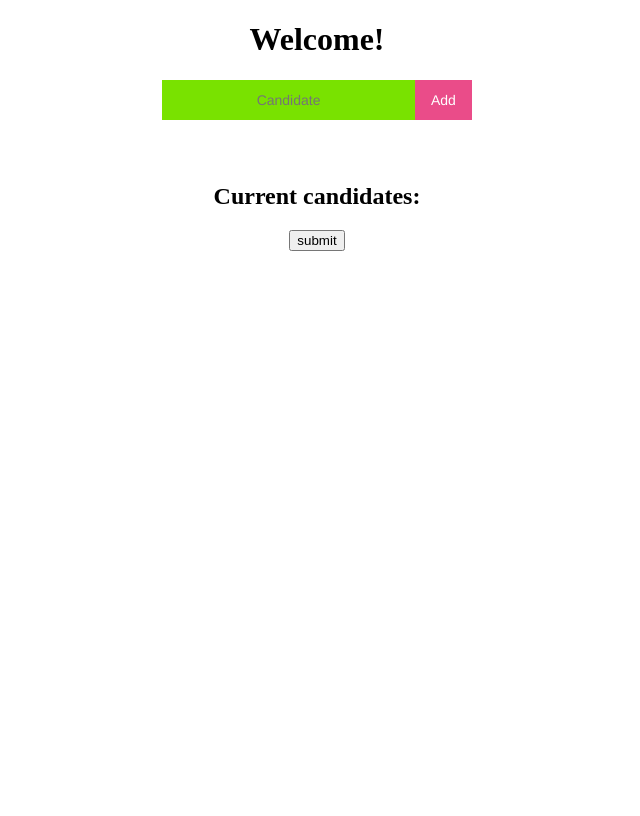
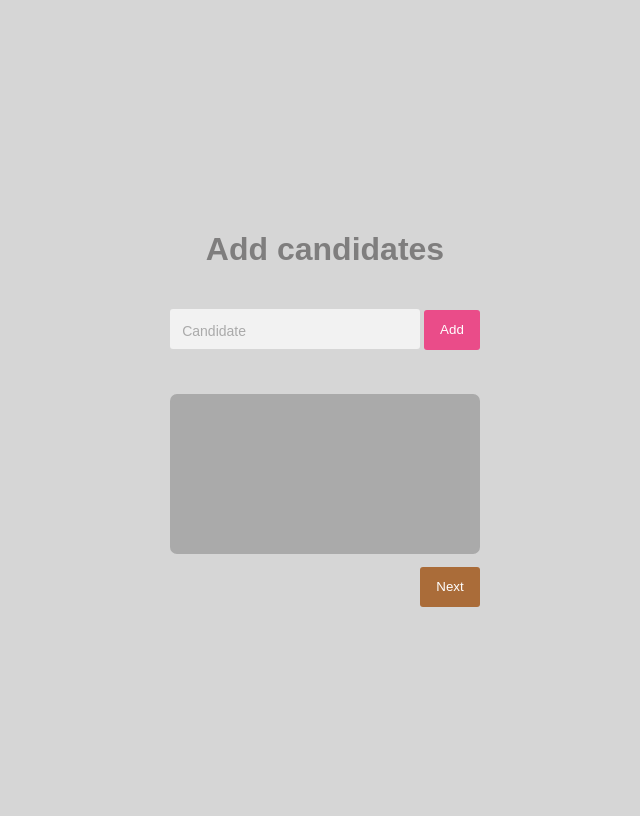
Before and after one commit to comsoc-amsterdam/comsoc, a Flask app: page / in a window 1280 px wide. Shown: the whole page, without its empty margins (323-963 px from the left). Run offline with Flask 2, Linux system fonts and the light colour scheme.

Commit message:
New design

```diff
--- a/WebApp/static/style.css
+++ b/WebApp/static/style.css
@@ -1,21 +1,81 @@
 body {
-    text-align: center;
+  width: 100vw;
+  height: 100vh;
+  display: flex;
+  flex-direction: column;
+  justify-content: center;
+  align-items: center;
+  font-family: sans-serif;
+  font-size: 16px;
+  background-color: #D6D6D6;
 }
 
-#input-stuff {
-    margin-bottom: 5%;
+h1 {
+  color: #7F7E7E;
 }
 
-.button-1, .button-2 {
-  background-color: #EA4C89;
+*, *::before, *::after {
+  box-sizing: border-box;
+}
+
+
+.custom-field {
+  position: relative;
+  font-size: 14px;
+  border-top: 20px solid transparent;
+  margin-bottom: 5px;
+  --field-padding: 12px;
+}
+
+.custom-field input {
+  border: none;
+  -webkit-appearance: none;
+  -ms-appearance: none;
+  -moz-appearance: none;
+  appearance: none;
+  background: #f2f2f2;
+  padding: var(--field-padding);
+  border-radius: 3px;
+  width: 250px;
+  outline: none;
+  font-size: 14px;
+}
+
+.custom-field .placeholder {
+  position: absolute;
+  left: var(--field-padding);
+  width: calc(100% - (var(--field-padding) * 2));
+  overflow: hidden;
+  white-space: nowrap;
+  text-overflow: ellipsis;
+  top: 22px;
+  line-height: 100%;
+  transform: translateY(-50%);
+  color: #aaa;
+  transition:
+    top 0.3s ease,
+    color 0.3s ease,
+    font-size 0.3s ease;
+}
+
+.custom-field input.dirty + .placeholder,
+.custom-field input:focus + .placeholder,
+.custom-field input:not(:placeholder-shown) + .placeholder {
+  top: -10px;
+  font-size: 10px;
+  color: #222;
+}
+
+button {
+  white-space: break-spaces;
+}
+
+#addButton, #submit {
   border-style: none;
   box-sizing: border-box;
   color: #FFFFFF;
   cursor: pointer;
   display: inline-block;
-  font-family: "Haas Grot Text R Web", "Helvetica Neue", Helvetica, Arial, sans-serif;
-  font-size: 14px;
-  font-weight: 500;
   height: 40px;
   line-height: 20px;
   list-style: none;
@@ -30,35 +90,46 @@ body {
   user-select: none;
   -webkit-user-select: none;
   touch-action: manipulation;
+  border-radius: 3px;
 }
 
-#addCandidate, .boxed {
-  background-color: #79E200;
-  border-style: none;
-  box-sizing: border-box;
-  color: #FFFFFF;
-  display: inline-block;
-  font-family: "Haas Grot Text R Web", "Helvetica Neue", Helvetica, Arial, sans-serif;
-  font-size: 14px;
-  font-weight: 500;
-  height: 40px;
-  line-height: 20px;
-  list-style: none;
-  margin: 0;
-  outline: none;
-  padding: 10px 16px;
-  position: relative;
-  text-align: center;
-  text-decoration: none;
-  transition: color 100ms;
-  vertical-align: baseline;
-  user-select: none;
-  -webkit-user-select: none;
-  touch-action: manipulation;
-  width: 20%;
+#addButton {
+    background-color: #EA4C89;
 }
 
-.button-1:hover,
-.button-1:focus {
-  background-color: #F082AC;
+#submit {
+  background-color: #AA6C39;
+  margin-top: 1%;
+  margin-left: 250px;
 }
+
+#candidates {
+  margin-top: 3%;
+  width: 310px;
+  height: 160px;
+  background-color: #aaa;
+  border-radius: 7px;
+}
+
+.a-candidate-div {
+  width: 310px;
+  height: 40px;
+  background-color: #C2C2C2;
+  border: solid #aaa 0.3em;
+  border-radius: 7px;
+}
+
+.a-candidate-span {
+  float: left;
+  margin-left: 7px;
+  margin-top: 7px;
+}
+.a-candidate-button {
+  float: right;
+  margin-right: 7px;
+  border: none;
+  background-color: inherit;
+  cursor: pointer;
+  display: inline-block;
+  margin-top: 7px;
+}
--- a/WebApp/templates/index.html
+++ b/WebApp/templates/index.html
@@ -6,13 +6,14 @@
     <script src="{{url_for('static', filename='index.js')}}"></script>
   </head>
   <body>
-    <h1>Welcome!</h1>
-      <div id="input-stuff">
-      <input id="addCandidate" type="text" placeholder="Candidate"/><button class="button-1" id="add" role="button" onclick="add_candidate();">Add</button>
-      </div>
-      <h2>Current candidates:</h2>
-      <div id="candidates">
-      </div>
-      <button id="submit" type="button" onclick="submit();">submit</button>
+    <h1>Add candidates</h1>
+    <label class="custom-field">
+    <input id="addCandidate" type="text" placeholder="&nbsp;"/>
+    <span class="placeholder">Candidate</span>
+    <button id="addButton" onclick="add_candidate();">Add</button>
+    </label>
+    <div id="candidates">
+    </div>
+    <button id="submit" type="button" onclick="submit();">Next</button>
     </body>
 </html>
--- a/WebApp/web.py
+++ b/WebApp/web.py
@@ -74,5 +74,5 @@ def result():
 
 if __name__ == '__main__':
     ip, port = '127.0.0.1', 5000
-    print(f"Go to http://{ip}:{port}/")
+    #print(f"Go to http://{ip}:{port}/")
     socketio.run(app, host=ip, port=port)
```
Also changed, not shown: WebApp/static/index.js (+23 -8 lines).
